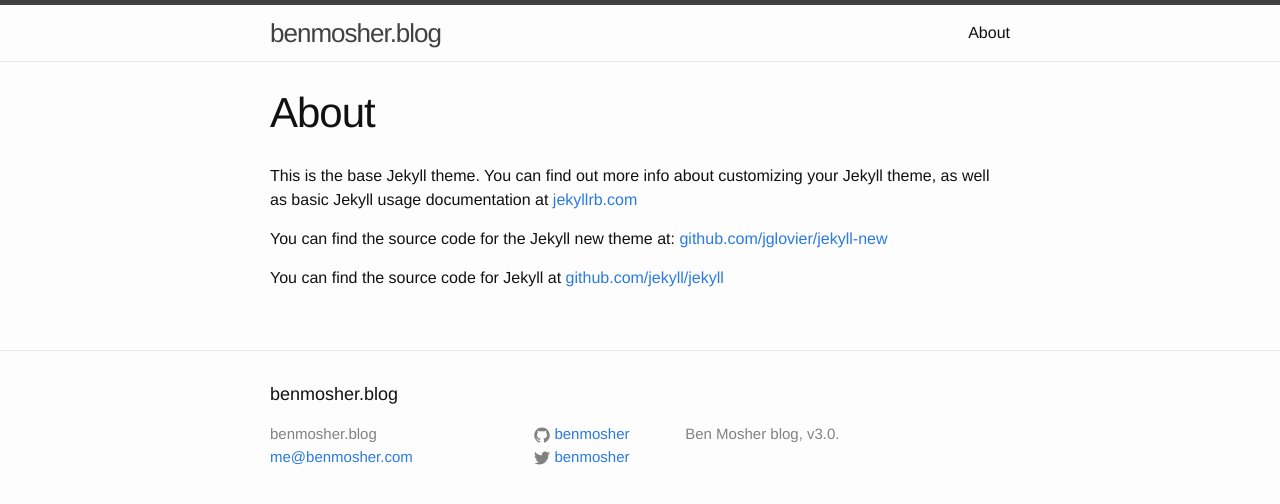
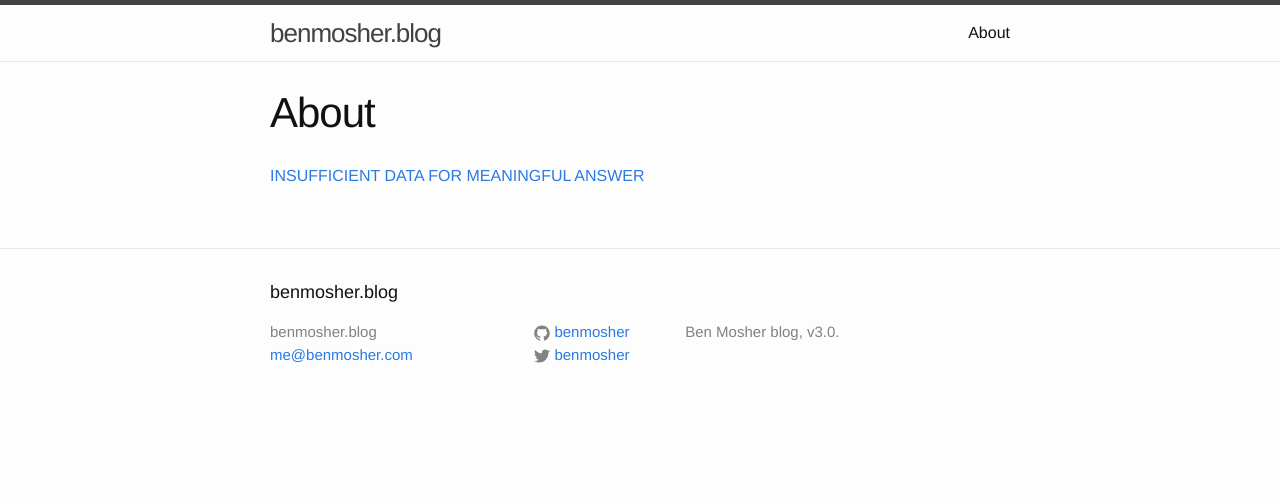
Before and after one commit to benmosher/blog, a Jekyll site: the page built from about.md, in a window 1280 px wide. Shown: the top 504 px of the page. Built offline with Jekyll 4.4.1, drawn with Linux system fonts in a browser that asks for light colours.

Commit message:
About, v0.1.0.

```diff
--- a/about.md
+++ b/about.md
@@ -4,8 +4,4 @@
 permalink: /about/
 ---
 
-This is the base Jekyll theme. You can find out more info about customizing your Jekyll theme, as well as basic Jekyll usage documentation at [jekyllrb.com](http://jekyllrb.com/)
-
-You can find the source code for the Jekyll new theme at: [github.com/jglovier/jekyll-new](https://github.com/jglovier/jekyll-new)
-
-You can find the source code for Jekyll at [github.com/jekyll/jekyll](https://github.com/jekyll/jekyll)
+[INSUFFICIENT DATA FOR MEANINGFUL ANSWER](http://www.multivax.com/last_question.html)
```
